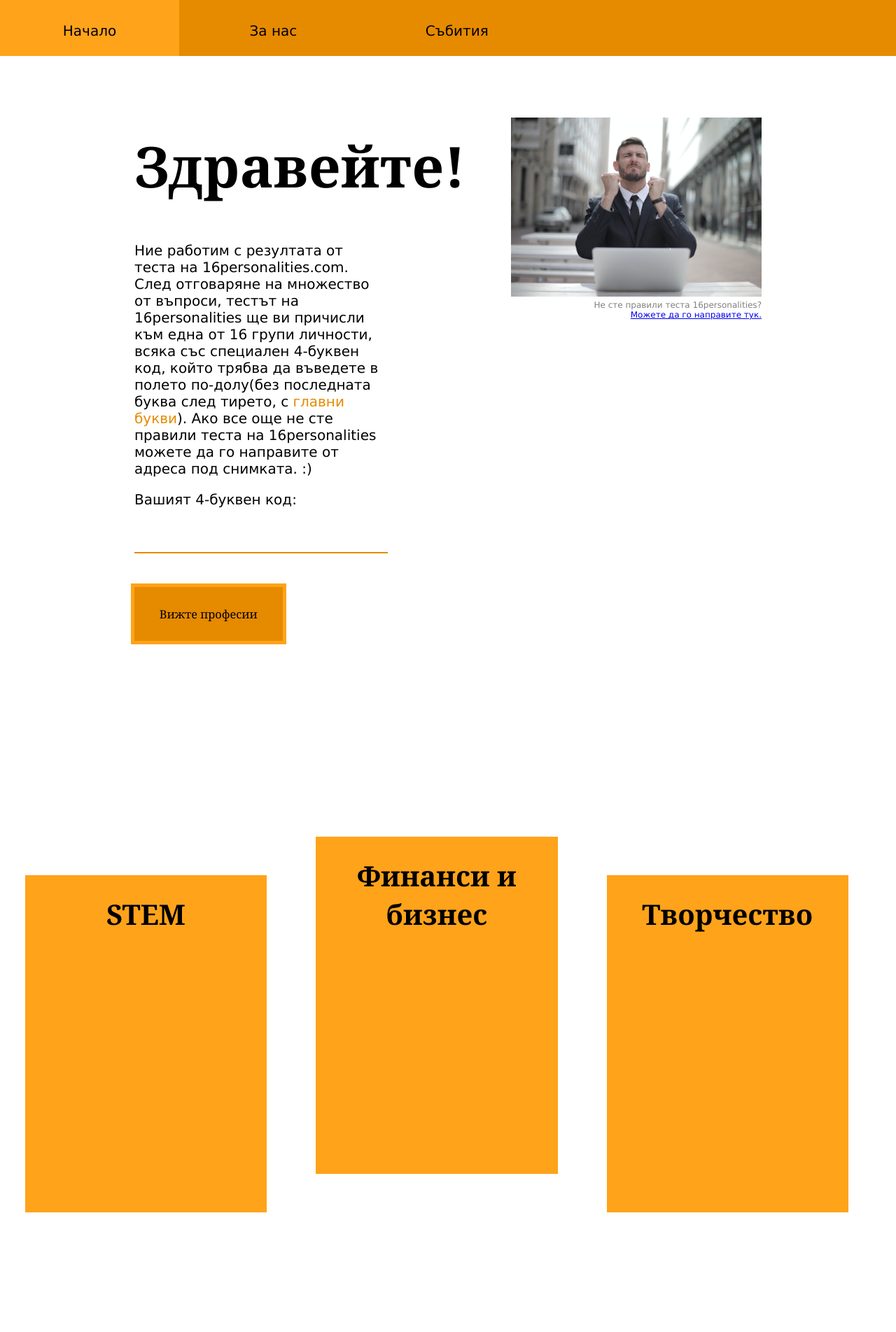
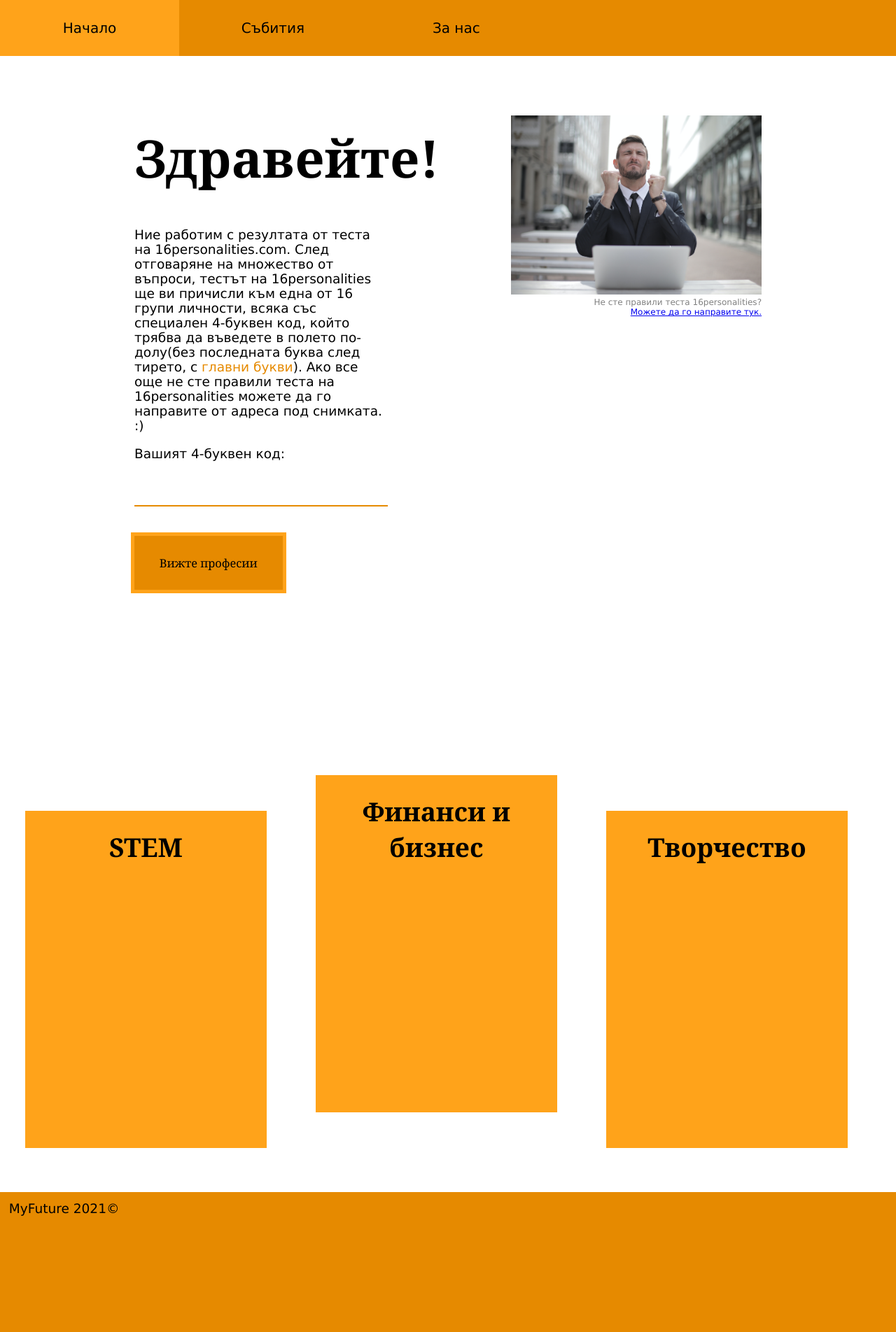
Before and after one commit to strashno-georgiev/MyFuture, a Django app: page / in a window 1280 px wide. Shown: the whole page at 70% size. Before the commit the page ends 1733 px from the top, so only its background shows below. Run offline with Django 3.2, Linux system fonts and the light colour scheme; some libraries are stand-ins or nearby versions.

Commit message:
Remove database and add footer

```diff
--- a/Carriers/forms.py
+++ b/Carriers/forms.py
@@ -6,3 +6,7 @@ class CodeForm(forms.Form):
     def __init__(self, *args, **kwargs):
         super(CodeForm, self).__init__(*args, **kwargs) # Call to ModelForm constructor
         self.fields['type'].widget.attrs['autofocus'] = "autofocus"
+        self.fields['type'].widget.attrs['class'] = "home-input"
+
+class EventForm(forms.Form):
+    email = forms.CharField(label="Въведете имейла си:")
--- a/Carriers/static/Carriers/home.css
+++ b/Carriers/static/Carriers/home.css
@@ -67,7 +67,8 @@ div.column-right {
     border: none;
     float: left;
 }
-.form-input input {
+
+.home-input {
     /*padding: 5% 20%;*/
     margin-top: 0.5%;
     border: none;
@@ -79,6 +80,17 @@ div.column-right {
     width: 100%;
 }
 
+@keyframes codeinput {
+    0% {
+        transfrom: scaleX(0.50);
+    }
+    25% {
+        transform: scaleX(0.75);
+    }
+    100% {
+        transform: scaleX(1);
+    }
+}
 .form-input input:focus {
     outline: none;
     border: none;
@@ -86,4 +98,6 @@ div.column-right {
     font-size: 43px;
     font-weight: bold;
     color: black;
+    animation-name: codeinput;
+    animation-duration: 1s;
 }
--- a/Carriers/static/Carriers/main.css
+++ b/Carriers/static/Carriers/main.css
@@ -1,9 +1,13 @@
+html {
+    font-size: 16px;
+}
 html, body {
     width: 100%;
+    height: 100%;
 }
 body {
     font-family: Verdana, sans-serif;
-    font-size: calc(10px + 1vw);
+    font-size: calc(1rem + 0.2vw);
     margin: auto;
     background-color: white;
 }
@@ -11,6 +15,7 @@ body {
 h1, h2, h3, h4, h5, h6 {
     font-family: Georgia, serif;
 }
+
 .container {
     padding: 0% 15%;
     margin-top: 13vh;
@@ -42,15 +47,12 @@ nav {
     nav {
         height: 10vh;
     }
-    body {
-        font-size: 20px;
-    }
     #navlist li a h3, #navlist li a {
         text-align: center;
-        vertical-align: middle;
         display: inline-block;
         width: auto;
         height: auto;
+        line-height: 2rem;
     }
     #navlist li {
         text-align: center;
@@ -64,7 +66,7 @@ nav {
         padding: 0;
     }
     #navlist li a h3 {
-        padding: 4vh 0vh;
+        padding-top: calc(5vh - 1rem);
     }
     nav {
         position: fixed;
@@ -91,3 +93,28 @@ h3 {
 #navlist li a:active {
     background-color: #e68a00a1;
 }
+.event-card button {
+    border: 0;
+    outline: 0;
+    background-color: #ffa31a;
+    color:black;
+    font-family: Georgia, 'Times New Roman', Times, serif;
+    font-size: calc(1rem + 0.25vw);
+    padding: 5px;
+    cursor: pointer;
+}
+
+footer {
+    height: 25vh;
+    background-color: #e68a00;
+    position: static;
+    bottom: 0;
+    margin-bottom: 0;
+}
+.push {
+    height: 25vh;
+}
+.page-wrapper {
+    min-height: 100%;
+    margin-bottom: -25vh;
+}
--- a/Carriers/templates/Carriers/base.html
+++ b/Carriers/templates/Carriers/base.html
@@ -12,30 +12,34 @@
     <!--<link rel="stylesheet" href="https://stackpath.bootstrapcdn.com/bootstrap/4.5.2/css/bootstrap.min.css" integrity="sha384-JcKb8q3iqJ61gNV9KGb8thSsNjpSL0n8PARn9HuZOnIxN0hoP+VmmDGMN5t9UJ0Z" crossorigin="anonymous">-->
 
     {% if title %}
-      <title>Shop - {{ title }}</title>
-      <title>Shop</title>
+      <title>MyFuture - {{ title }}</title>
+    {%else%}
+      <title>MyFuture</title>
     {% endif %}
 
   </head>
   <body>
-
+    <div class="page-wrapper">
 
       <nav>
         <ul id="navlist">
           <li><a href="{% url 'pages-home' %}"><h3>Начало</h3></a></li>
+          <li><a href="{% url 'events' %}"><h3>Събития</h3></a></li>
           <li><a href="{% url 'pages-about' %}"><h3>За нас</h3></a></li>
-          <li><a href="{% url 'events' %}"><h3>Събития</h3></a></li>
 
         </ul>
       </nav>
       <br/>
-    <main role="main" class="container">
-          {% block content %}{% endblock %}
-    </main>
-
-    <div class="footer bg-orange">
-
+      <main role="main" class="container">
+            {% block content %}{% endblock %}
+      </main>
+      <div class="push"></div>
     </div>
+    <footer>
+      <div style="padding: 1%">
+        MyFuture 2021&copy
+      </div>
+    </footer>
 
     <script src="https://code.jquery.com/jquery-3.5.1.slim.min.js" integrity="sha384-DfXdz2htPH0lsSSs5nCTpuj/zy4C+OGpamoFVy38MVBnE+IbbVYUew+OrCXaRkfj" crossorigin="anonymous"></script>
     <script src="https://cdn.jsdelivr.net/npm/popper.js@1.16.1/dist/umd/popper.min.js" integrity="sha384-9/reFTGAW83EW2RDu2S0VKaIzap3H66lZH81PoYlFhbGU+6BZp6G7niu735Sk7lN" crossorigin="anonymous"></script>
--- a/Carriers/templates/Carriers/home.html
+++ b/Carriers/templates/Carriers/home.html
@@ -7,7 +7,7 @@
 {% block content %}
     <div class="content-section">
         <div class="column-left">
-          <h1 style='font-size:calc(55px + 2vw);'>Здравейте!</h1>
+          <h1 style='font-size:4em;'>Здравейте!</h1>
           <p class="left">Ние работим с резултата от теста на 16personalities.com.
           След отговаряне на множество от въпроси, тестът на 16personalities ще ви причисли към една от 16 групи личности, всяка със специален 4-буквен код, който трябва да въведете в полето по-долу(без последната буква след тирето, с <span style="color:#e68a00;">главни букви</span>).
           Ако все още не сте правили теста на 16personalities можете да го направите от адреса под снимката. :)</p>
--- a/Carriers/views.py
+++ b/Carriers/views.py
@@ -45,20 +45,21 @@ def home(request):
             #return render(request, 'Carriers/personality_carriers.html', context);
             return redirect("personality_careers/" + type)
     else:
-        form = CodeForm();
+        form = CodeForm()
     context = {
-        'form':form,
+        'form': form,
+        'title': 'Начало',
     }
-
     return render(request, 'Carriers/home.html', context)
 
 
 
 def about(request):
-    return render(request, 'Carriers/about.html', {'title': 'About'})
+    return render(request, 'Carriers/about.html', {'title': 'За нас'})
 
 def events_page(request):
     context = {
-        'events': ProfessionEvent.objects.all()
+        'events': ProfessionEvent.objects.all(),
+        'title': 'Събития',
     }
     return render(request, 'Carriers/events.html', context)
```
Also changed, not shown: Carriers/templates/Carriers/events.html (+13 -1 lines), db.sqlite3 (deleted).
